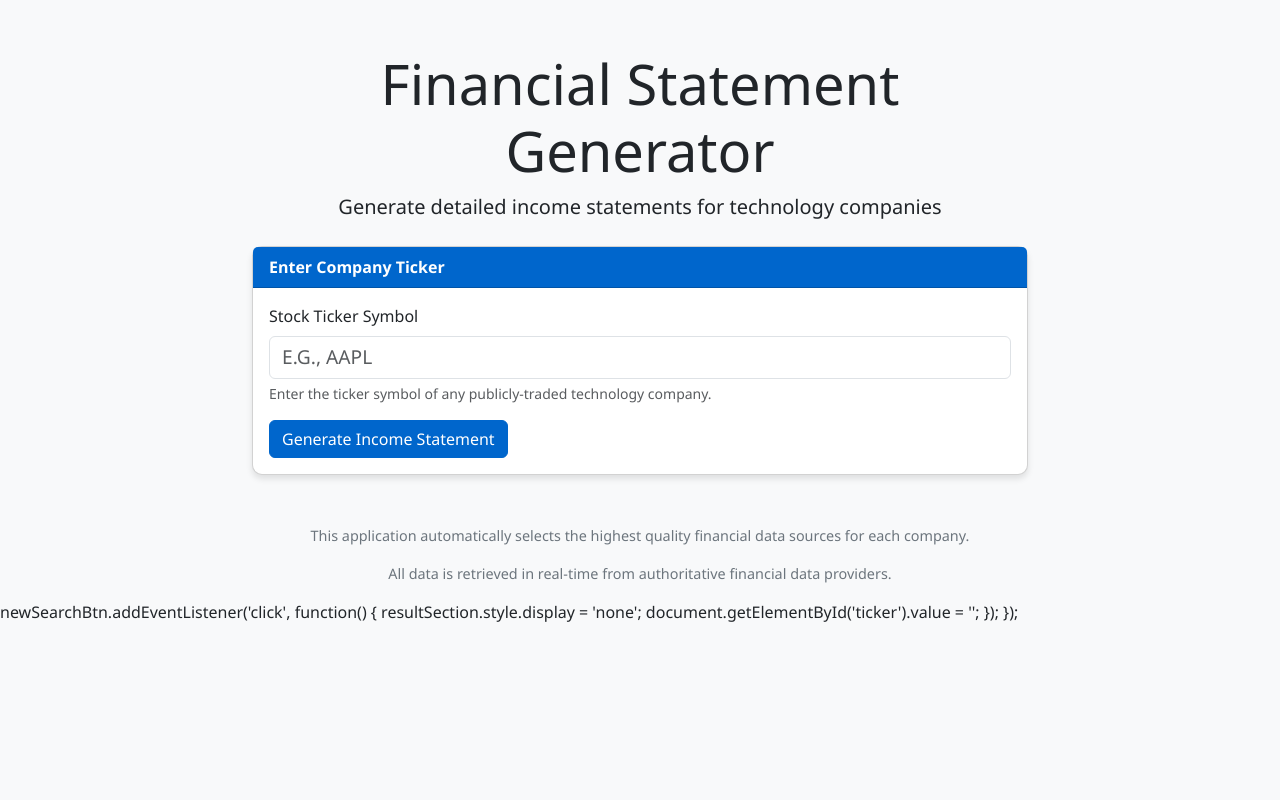
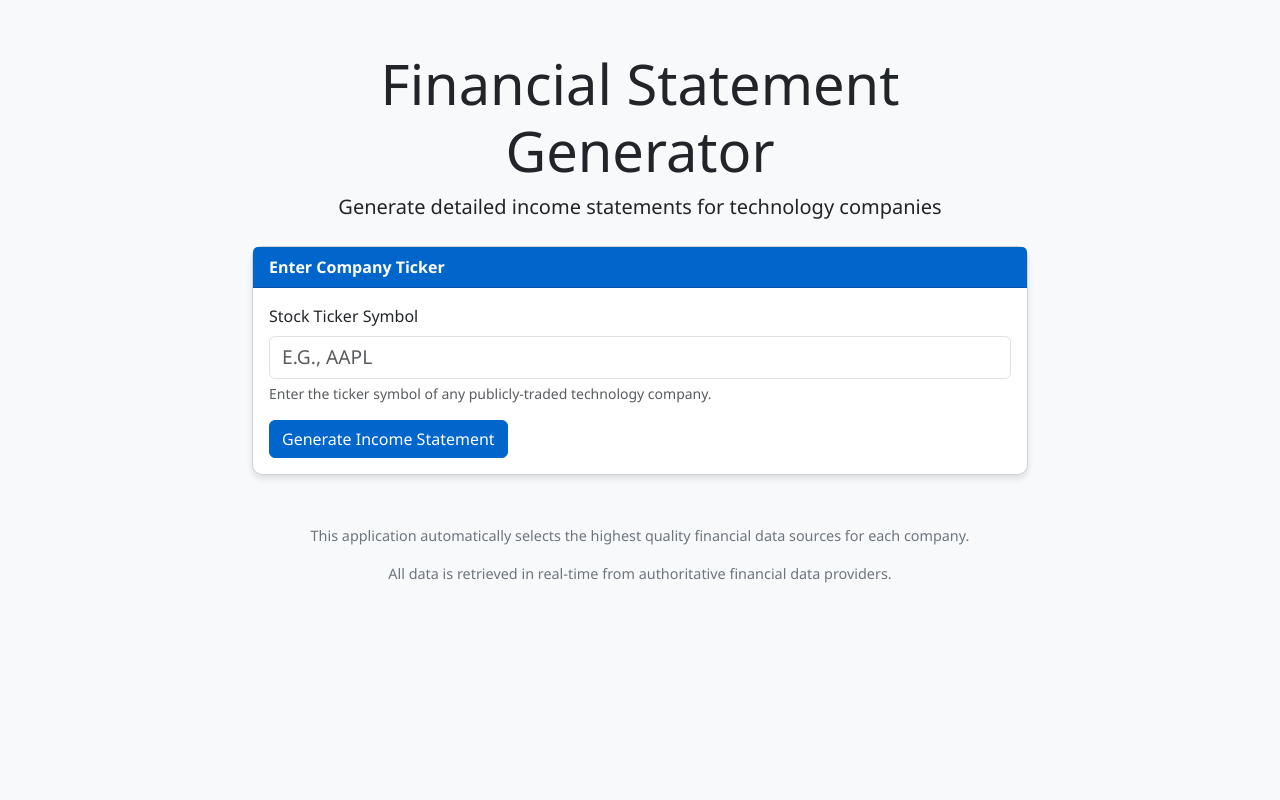
Before and after one commit to jmaietta/FinModel, a Flask app: page / in a window 1280 px wide. Run offline with Flask 3, Linux system fonts and the light colour scheme; some libraries are stand-ins or nearby versions.

Commit message:
Update index.html

```diff
--- a/src/templates/index.html
+++ b/src/templates/index.html
@@ -1,23 +1,27 @@
 <!DOCTYPE html>
 <html lang="en">
 <head>
-    <meta charset="UTF-8">
-    <meta name="viewport" content="width=device-width, initial-scale=1.0">
+  <meta charset="UTF-8" />
+  <meta name="viewport" content="width=device-width, initial-scale=1.0"/>
   <title>Financial Statement Generator</title>
-    <link href="https://cdn.jsdelivr.net/npm/bootstrap@5.3.0/dist/css/bootstrap.min.css" rel="stylesheet">
+  <link
+    href="https://cdn.jsdelivr.net/npm/bootstrap@5.3.0/dist/css/bootstrap.min.css"
+    rel="stylesheet"
+  />
   <style>
     body {
       font-family: 'Segoe UI', Tahoma, Geneva, Verdana, sans-serif;
       background-color: #f8f9fa;
       color: #212529;
+      margin: 0; padding: 0;
     }
     .container {
       max-width: 800px;
-            margin-top: 50px;
+      margin: 50px auto;
     }
     .card {
       border-radius: 10px;
-            box-shadow: 0 4px 6px rgba(0, 0, 0, 0.1);
+      box-shadow: 0 4px 6px rgba(0,0,0,0.1);
       margin-bottom: 20px;
     }
     .card-header {
@@ -43,10 +47,6 @@
       text-align: center;
       margin: 20px 0;
     }
-        .spinner-border {
-            width: 3rem;
-            height: 3rem;
-        }
     .result-section {
       display: none;
     }
@@ -62,21 +62,31 @@
   <div class="container">
     <div class="text-center mb-4">
       <h1 class="display-4">Financial Statement Generator</h1>
-            <p class="lead">Generate detailed income statements for technology companies</p>
+      <p class="lead">
+        Generate detailed income statements for technology companies
+      </p>
     </div>
 
     <div class="card">
-            <div class="card-header">
-                Enter Company Ticker
-            </div>
+      <div class="card-header">Enter Company Ticker</div>
       <div class="card-body">
         <form id="ticker-form">
           <div class="mb-3">
             <label for="ticker" class="form-label">Stock Ticker Symbol</label>
-                        <input type="text" class="form-control ticker-input" id="ticker" placeholder="e.g., AAPL" required>
-                        <div class="form-text">Enter the ticker symbol of any publicly-traded technology company.</div>
+            <input
+              type="text"
+              class="form-control ticker-input"
+              id="ticker"
+              placeholder="e.g., AAPL"
+              required
+            />
+            <div class="form-text">
+              Enter the ticker symbol of any publicly-traded technology company.
             </div>
-                    <button type="submit" class="btn btn-primary">Generate Income Statement</button>
+          </div>
+          <button type="submit" class="btn btn-primary">
+            Generate Income Statement
+          </button>
         </form>
       </div>
     </div>
@@ -85,107 +95,76 @@
       <div class="spinner-border text-primary" role="status">
         <span class="visually-hidden">Loading...</span>
       </div>
-            <p class="mt-2">Retrieving financial data and generating Excel report...</p>
-            <p class="text-muted small">This may take a few moments as we analyze multiple data sources for the highest quality information.</p>
+      <p class="mt-2">
+        Retrieving financial data and generating Excel report...
+      </p>
+      <p class="text-muted small">
+        This may take a few moments as we analyze multiple data sources.
+      </p>
     </div>
 
     <div class="result-section" id="result-section">
       <div class="card">
-                <div class="card-header">
-                    Income Statement Ready
-                </div>
+        <div class="card-header">Income Statement Ready</div>
         <div class="card-body">
-                    <h5 class="card-title" id="result-company">Company Name (TICKER)</h5>
-                    <p class="card-text">Your income statement has been successfully generated with the following details:</p>
+          <h5 class="card-title" id="result-company">
+            Company Name (TICKER)
+          </h5>
+          <p class="card-text">
+            Your income statement has been successfully generated with the
+            following details:
+          </p>
           <ul class="list-group mb-3">
-                        <li class="list-group-item d-flex justify-content-between align-items-center">
+            <li
+              class="list-group-item d-flex justify-content-between align-items-center"
+            >
               Periods Included
               <span class="badge bg-primary rounded-pill">12 quarters</span>
             </li>
-                        <li class="list-group-item d-flex justify-content-between align-items-center">
+            <li
+              class="list-group-item d-flex justify-content-between align-items-center"
+            >
               Line Items
               <span class="badge bg-primary rounded-pill">18 institutional metrics</span>
             </li>
-                        <li class="list-group-item d-flex justify-content-between align-items-center">
+            <li
+              class="list-group-item d-flex justify-content-between align-items-center"
+            >
               Format
               <span class="badge bg-primary rounded-pill">Excel (.xlsx)</span>
             </li>
           </ul>
-                    <a href="#" id="download-link" class="btn btn-success">Download Excel File</a>
-                    <button class="btn btn-secondary ms-2" id="new-search">New Search</button>
+          <a
+            href="#"
+            id="download-link"
+            class="btn btn-success"
+            download
+          >
+            Download Excel File
+          </a>
+          <button class="btn btn-secondary ms-2" id="new-search">
+            New Search
+          </button>
         </div>
       </div>
     </div>
 
     <div class="footer">
-            <p>This application automatically selects the highest quality financial data sources for each company.</p>
-            <p>All data is retrieved in real-time from authoritative financial data providers.</p>
+      <p>
+        This application automatically selects the highest quality financial
+        data sources for each company.
+      </p>
+      <p>
+        All data is retrieved in real-time from authoritative financial data providers.
+      </p>
     </div>
   </div>
 
-    <script src="https://cdn.jsdelivr.net/npm/bootstrap@5.3.0/dist/js/bootstrap.bundle.min.js"></script>
-    <script>
-        document.addEventListener('DOMContentLoaded', function() {
-            const tickerForm = document.getElementById('ticker-form');
-            const loadingSection = document.getElementById('loading-section');
-            const resultSection = document.getElementById('result-section');
-            const resultCompany = document.getElementById('result-company');
-            const downloadLink = document.getElementById('download-link');
-            const newSearchBtn = document.getElementById('new-search');
-
-<script>
-document.addEventListener('DOMContentLoaded', function() {
-  const tickerForm     = document.getElementById('ticker-form');
-  const loadingSection = document.getElementById('loading-section');
-  const resultSection  = document.getElementById('result-section');
-  const resultCompany  = document.getElementById('result-company');
-  const downloadLink   = document.getElementById('download-link');
-  const newSearchBtn   = document.getElementById('new-search');
-
-  tickerForm.addEventListener('submit', function(e) {
-    e.preventDefault();
-    const ticker = document.getElementById('ticker').value.trim().toUpperCase();
-    if (!ticker) return;
-
-    // Show loading
-    loadingSection.style.display = 'block';
-    resultSection.style.display  = 'none';
-
-    // Call the real API
-    fetch('/api/generate', {
-      method: 'POST',
-      headers: { 'Content-Type': 'application/json' },
-      body: JSON.stringify({ ticker })
-    })
-    .then(res => res.json())
-    .then(data => {
-      loadingSection.style.display = 'none';
-      if (data.success) {
-        resultCompany.textContent      = `${ticker} Income Statement`;
-        downloadLink.href             = data.download_url;
-        resultSection.style.display   = 'block';
-      } else {
-        alert('Error: ' + (data.error || 'Failed to generate report'));
-      }
-    })
-    .catch(err => {
-      loadingSection.style.display = 'none';
-      alert('Error: ' + err.message);
-    });
-  });
-
-  newSearchBtn.addEventListener('click', function() {
-    resultSection.style.display = 'none';
-    document.getElementById('ticker').value = '';
-  });
-});
-</script>
-
-            newSearchBtn.addEventListener('click', function() {
-                resultSection.style.display = 'none';
-                document.getElementById('ticker').value = '';
-            });
-        });
-    </script>
+  <!-- Bootstrap JS -->
+  <script
+    src="https://cdn.jsdelivr.net/npm/bootstrap@5.3.0/dist/js/bootstrap.bundle.min.js"
+  ></script>
+  <!-- Your external app logic -->
+  <script src="{{ url_for('static', filename='js/app.js') }}"></script>
 </body>
 </html>
```
Lines whose indentation alone changed are shown as unchanged.
